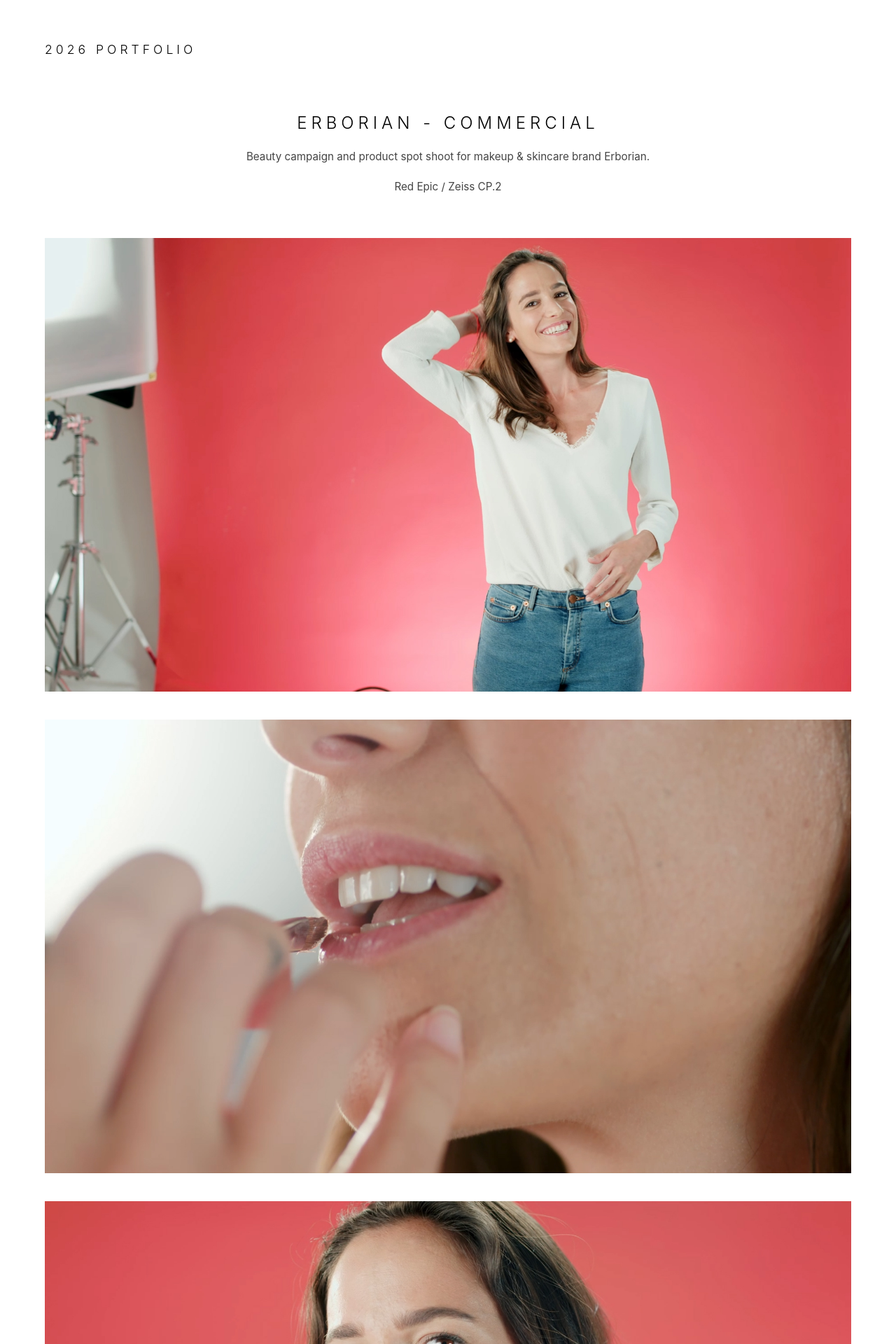
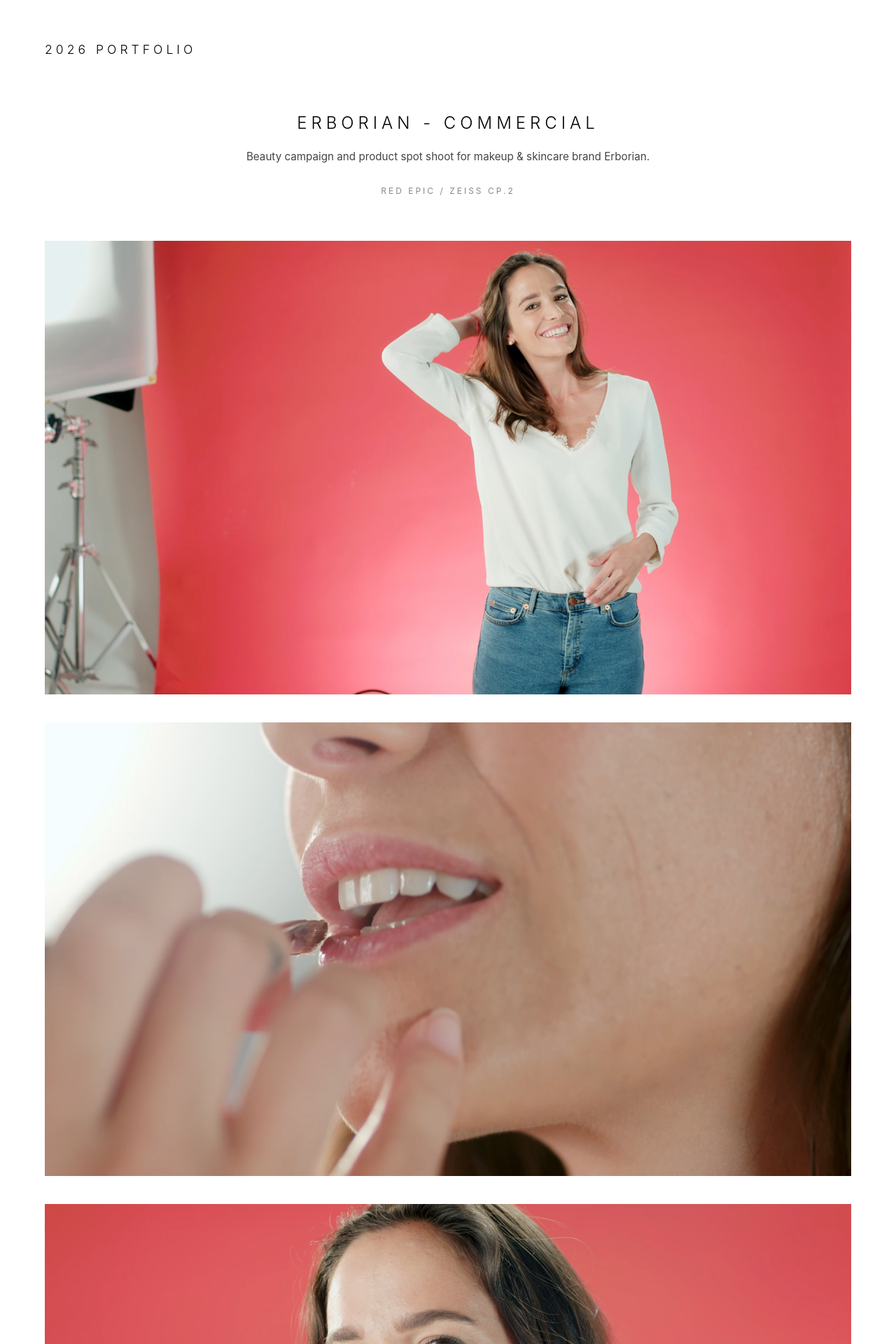
Before and after one commit to ncportfolio/2026, a Jekyll site: the page built from _projects/Project02.md, in a window 1280 px wide. Shown: the top 1920 px of the page at 70% size. Built offline with Jekyll 4.4.1, drawn with Linux system fonts in a browser that asks for light colours.

Commit message:
Update style.css

```diff
--- a/assets/css/style.css
+++ b/assets/css/style.css
@@ -35,20 +35,18 @@
 .project-grid {
     display: flex;
     flex-direction: column;
-    gap: 20px; /* Space between the cinematic strips */
+    gap: 20px;
     max-width: 1500px;
     margin: 0 auto;
 }
 
-/* --- THE PROJECT CARD (CINEMATIC STRIP) --- */
 .project-card {
     display: block;
     position: relative;
     width: 100%;
-    /* FIXED PANORAMIC RATIO 1500x212 */
     aspect-ratio: 1500 / 212;
     overflow: hidden;
-    background-color: #f9f9f9; /* Placeholder color while loading */
+    background-color: #f9f9f9;
     text-decoration: none;
 }
 
@@ -60,13 +58,11 @@
     transition: transform 0.8s cubic-bezier(0.2, 1, 0.3, 1), opacity 0.5s ease;
 }
 
-/* --- HOVER HIGHLIGHT EFFECT --- */
 .project-card:hover img {
-    transform: scale(1.02); /* Very subtle zoom */
-    opacity: 0.7;           /* Highlighting by lightening against white background */
+    transform: scale(1.02);
+    opacity: 0.7;
 }
 
-/* --- OVERLAY TEXT --- */
 .overlay {
     position: absolute;
     top: 0;
@@ -96,37 +92,75 @@
     border: 1px solid #000;
 }
 
-/* --- FOOTER --- */
-footer {
-    margin-top: 100px;
-    padding-bottom: 40px;
+/* --- PROJECT PAGE STYLES --- */
+.project-header {
+    max-width: 800px;
+    margin: 0 auto 60px auto;
     text-align: center;
-    font-size: 0.65rem;
-    letter-spacing: 2px;
-    text-transform: uppercase;
-    opacity: 0.4;
 }
 
-/* --- RESPONSIVE ADJUSTMENTS --- */
-@media (max-width: 768px) {
-    body {
-        padding: 40px 20px;
-    }
+.project-header h1 {
+    font-size: 1.5rem;
+    font-weight: 300;
+    letter-spacing: 6px;
+    text-transform: uppercase;
+    margin-bottom: 20px;
+}
 
-    header {
-        margin-bottom: 40px;
-    }
+.project-description {
+    font-size: 0.95rem;
+    line-height: 1.8;
+    color: #444;
+    max-width: 600px;
+    margin: 0 auto;
+}
 
-    .project-card {
-        /* On mobile, 1500x212 is too thin, so we adjust to a taller 3:1 ratio */
-        aspect-ratio: 3 / 1;
-    }
+/* Fixed Spacing Between Description and Gear */
+.description-text {
+    margin-bottom: 25px;
+}
 
-    .overlay span {
-        font-size: 0.6rem;
-        letter-spacing: 2px;
-        padding: 8px 15px;
-    }
+.project-gear {
+    font-size: 0.75rem;
+    text-transform: uppercase;
+    letter-spacing: 3px;
+    color: #888;
+    font-weight: 400;
+}
+
+.project-gallery {
+    display: flex;
+    flex-direction: column;
+    gap: 40px;
+    max-width: 1200px;
+    margin: 0 auto;
+}
+
+.project-gallery img {
+    width: 100%;
+    height: auto;
+    display: block;
+}
+
+.project-footer {
+    margin-top: 80px;
+    text-align: center;
+}
+
+.back-link {
+    text-decoration: none;
+    text-transform: uppercase;
+    letter-spacing: 3px;
+    font-size: 0.7rem;
+    color: #000;
+    border: 1px solid #000;
+    padding: 15px 30px;
+    transition: all 0.3s ease;
+}
+
+.back-link:hover {
+    background: #000;
+    color: #fff;
 }
 
 /* --- MODAL STYLES --- */
@@ -138,7 +172,7 @@
     top: 0;
     width: 100%;
     height: 100%;
-    background-color: rgba(255, 255, 255, 0.98); /* Slick white-out effect */
+    background-color: rgba(255, 255, 255, 0.98);
     align-items: center;
     justify-content: center;
 }
@@ -183,65 +217,23 @@
     right: 40px;
 }
 
-/* --- PROJECT PAGE STYLES --- */
-.project-header {
-    max-width: 800px;
-    margin: 0 auto 60px auto;
+footer {
+    margin-top: 100px;
+    padding-bottom: 40px;
     text-align: center;
-}
-
-.project-header h1 {
-    font-size: 1.5rem;
-    font-weight: 300;
-    letter-spacing: 6px;
+    font-size: 0.65rem;
+    letter-spacing: 2px;
     text-transform: uppercase;
-    margin-bottom: 20px;
-}
-
-.project-description {
-    font-size: 0.95rem;
-    line-height: 1.8;
-    color: #444;
-    max-width: 600px;
-    margin: 0 auto;
-}
-
-.project-gallery {
-    display: flex;
-    flex-direction: column;
-    gap: 40px;
-    max-width: 1200px;
-    margin: 0 auto;
-}
-
-.project-gallery img {
-    width: 100%;
-    height: auto;
-    display: block;
-}
-
-.project-footer {
-    margin-top: 80px;
-    text-align: center;
-}
-
-.back-link {
-    text-decoration: none;
-    text-transform: uppercase;
-    letter-spacing: 3px;
-    font-size: 0.7rem;
-    color: #000;
-    border: 1px solid #000;
-    padding: 15px 30px;
-    transition: all 0.3s ease;
-}
-
-.back-link:hover {
-    background: #000;
-    color: #fff;
+    opacity: 0.4;
 }
 
 @keyframes fadeIn {
     from { opacity: 0; transform: translateY(10px); }
     to { opacity: 1; transform: translateY(0); }
 }
+
+@media (max-width: 768px) {
+    body { padding: 40px 20px; }
+    header { margin-bottom: 40px; }
+    .project-card { aspect-ratio: 3 / 1; }
+}
```
